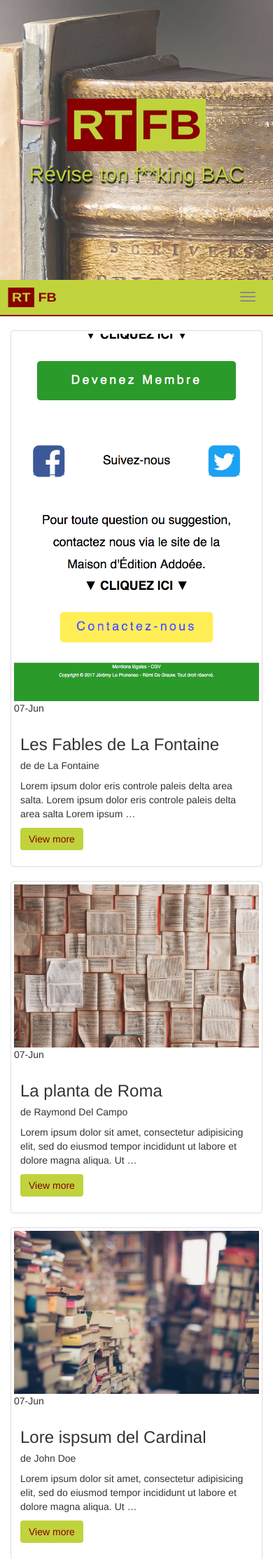
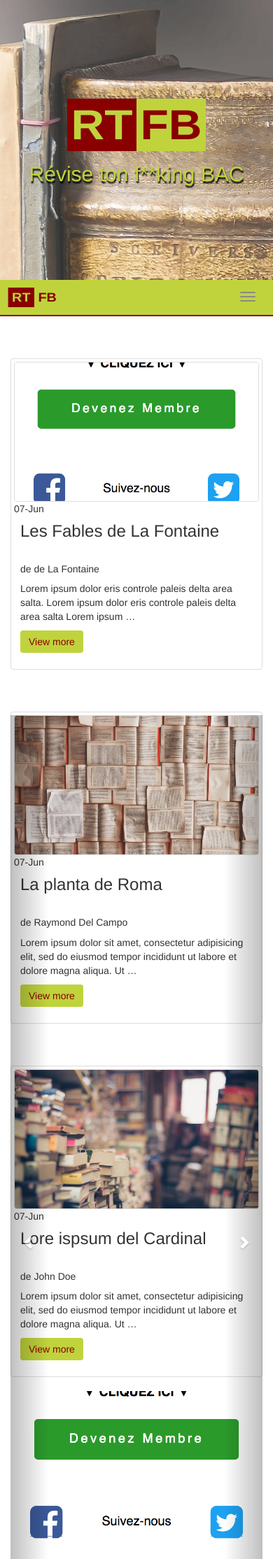
Before and after one commit to Mimyka/RTFB, a Django app: page / in a window 390 px wide; the page is wider, and only the part inside the window is pictured. Shown: the top 2228 px of that part at 70% size. Run offline with Django 3.2, Linux system fonts and the light colour scheme; data comes from the database, SQL or seed files in the repository; some libraries are stand-ins or nearby versions.

Commit message:
Working on CSS 'index' section 1

```diff
--- a/blog/templates/blog/details.html
+++ b/blog/templates/blog/details.html
@@ -6,8 +6,7 @@
 {% block title %}Livre | {{ post.name }}{% endblock %}
 
 {% block content %}
-<section class="row">
-    <div class="col-xs-12">
+
 <article class="row">
   <div class="col-xs-12">
     <div class="row">
@@ -63,6 +62,4 @@
     </div>
   </div>
 </article>
-    </div>
-</section>
 {% endblock %}
--- a/static/css/style.css
+++ b/static/css/style.css
@@ -188,7 +188,46 @@
  # #   ## #    # #       #  #
  # #    # #####  ###### #    #
 */
-#most-recent article > img{
-  height: 100px !important;
-  width: auto
+
+/*Body*/
+
+#mostRecent{
+  /*border: 1px solid red;*/
+  height: 550px
 }
+
+#mostRecent article{
+  margin-top: 40px
+}
+
+#mostRecent .img-thumbnail{
+  height: 200px;
+  width: 100%;
+  padding: 0;
+  overflow: hidden
+}
+
+#mostRecent .title-thumbnail{
+  height: 50px;
+}
+
+#mostRecent h3{
+  margin-top: 0
+}
+
+
+
+
+/*Aside*/
+aside{
+  /*border: 1px solid red;*/
+  background-color: #navy
+}
+
+/*Inscription*/
+
+#inscription{
+  height: 350px;
+  padding-top: 70px;
+  /*border: 1px solid red*/
+}
--- a/templates/pages/index.html
+++ b/templates/pages/index.html
@@ -5,14 +5,18 @@
 {% block content %}
   <div class="row">
     <div class="col-md-9">
-      <section class="row">
+      <section id="mostRecent" class="row">
           {% for post in recent %}
           <div class="col-xs-12 col-sm-6 col-md-4">
             <article class="thumbnail">
-              <img src="{{ post.picture.url }}" alt="...">
+              <div class="img-thumbnail">
+                <img class="img-responsive" src="{{ post.picture.url }}" alt="{{ post.name }}">
+              </div>
               <time datetime="{{ post.created_at|date:'d-m-Y' }}">{{ post.created_at|date:'d-M' }}</time>
               <div class="caption">
-                <h3>{{ post.name }}</h3>
+                <div class="title-thumbnail">
+                  <h3>{{ post.name }}</h3>
+                </div>
                 <h5>de {{ post.Author }}</h5>
                 <p>{{ post.headline|truncatewords:20 }}</p>
                 <p><a href="{% url 'blog:details' post.id %}" class="btn" role="button">View more</a></p>
@@ -83,7 +87,7 @@
     </div>
 
     <aside class="col-md-3">
-      <div class="row">
+      <div id="inscription" class="row">
         <div class="col-md-12">
           <h3>Recevoir les dernières oeuvres commentées!</h3>
           <form class="form-horizontal">
@@ -98,7 +102,7 @@
               </div>
             </div>
             <div class="form">
-              <div class="col-sm-offset-7 col-sm-12">
+              <div class="col-sm-12">
                 <button type="submit" class="btn btn-default">Sign in</button>
               </div>
             </div>
```
Lines whose indentation alone changed are shown as unchanged.
